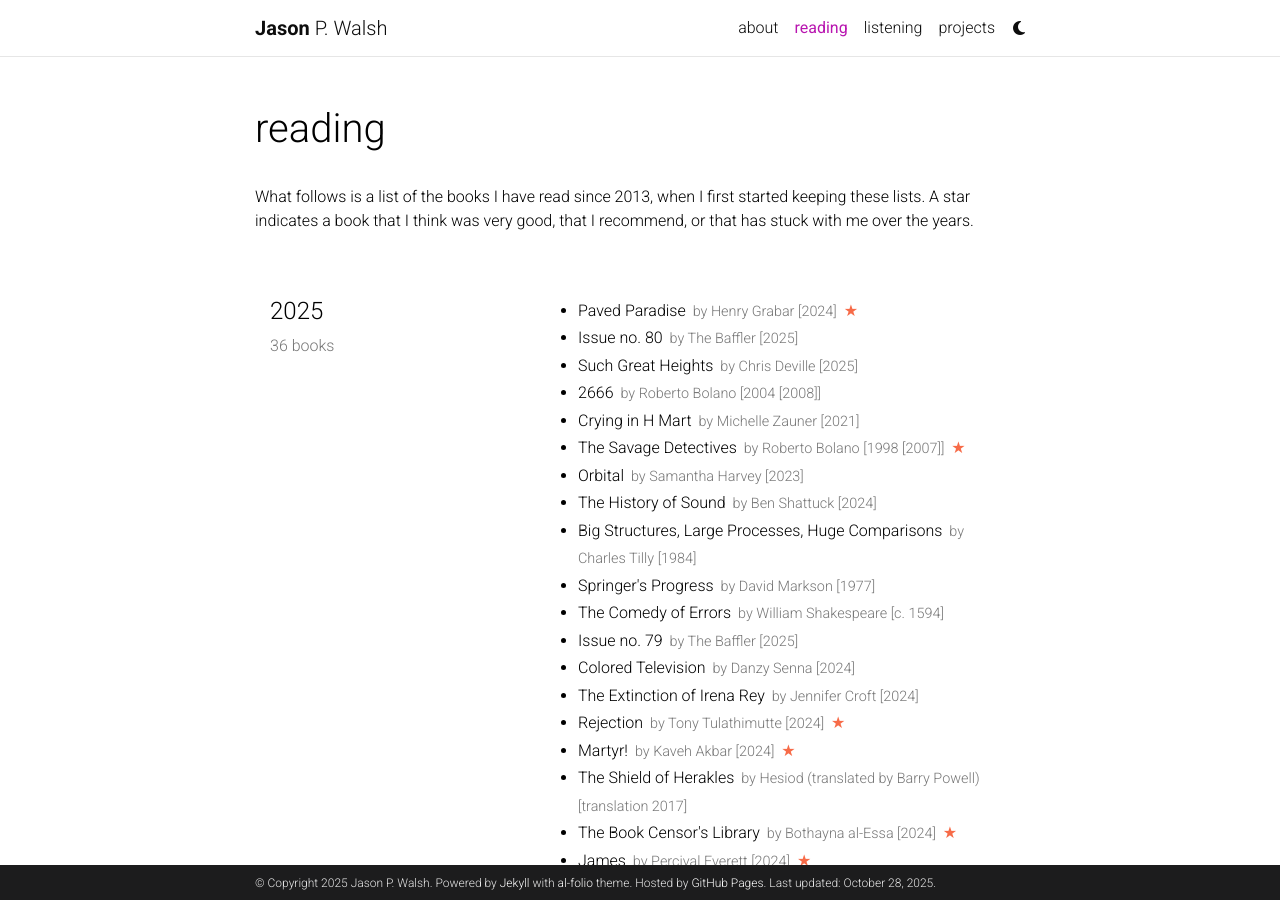
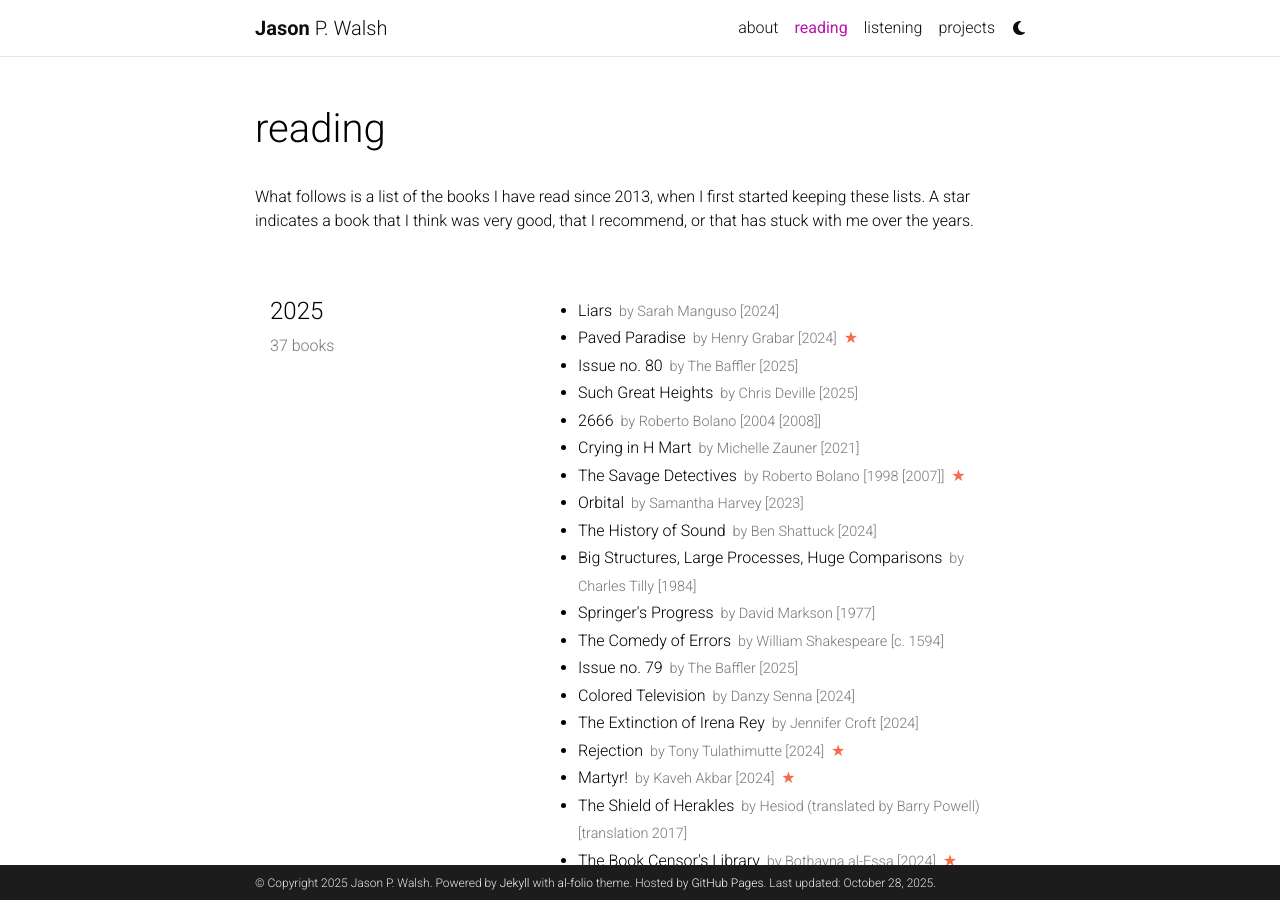
Before and after one commit to jwals23/jwals23.github.io, a Jekyll site: the page built from _pages/reading.md, in a window 1280 px wide and 900 px high. Built offline with Jekyll 4.4.1, drawn with Linux system fonts in a browser that asks for light colours; comment, search, counter and statistics services are not loaded; a style sheet for code colours, icons or effects is not loaded.

Commit message:
Update reading.yml

```diff
--- a/_data/reading.yml
+++ b/_data/reading.yml
@@ -1,6 +1,10 @@
 list:
   - year: "2025"
     books:
+      - title: Liars
+        author: Sarah Manguso
+        year: 2024
+
       - title: Paved Paradise
         author: Henry Grabar
         year: 2024
```
